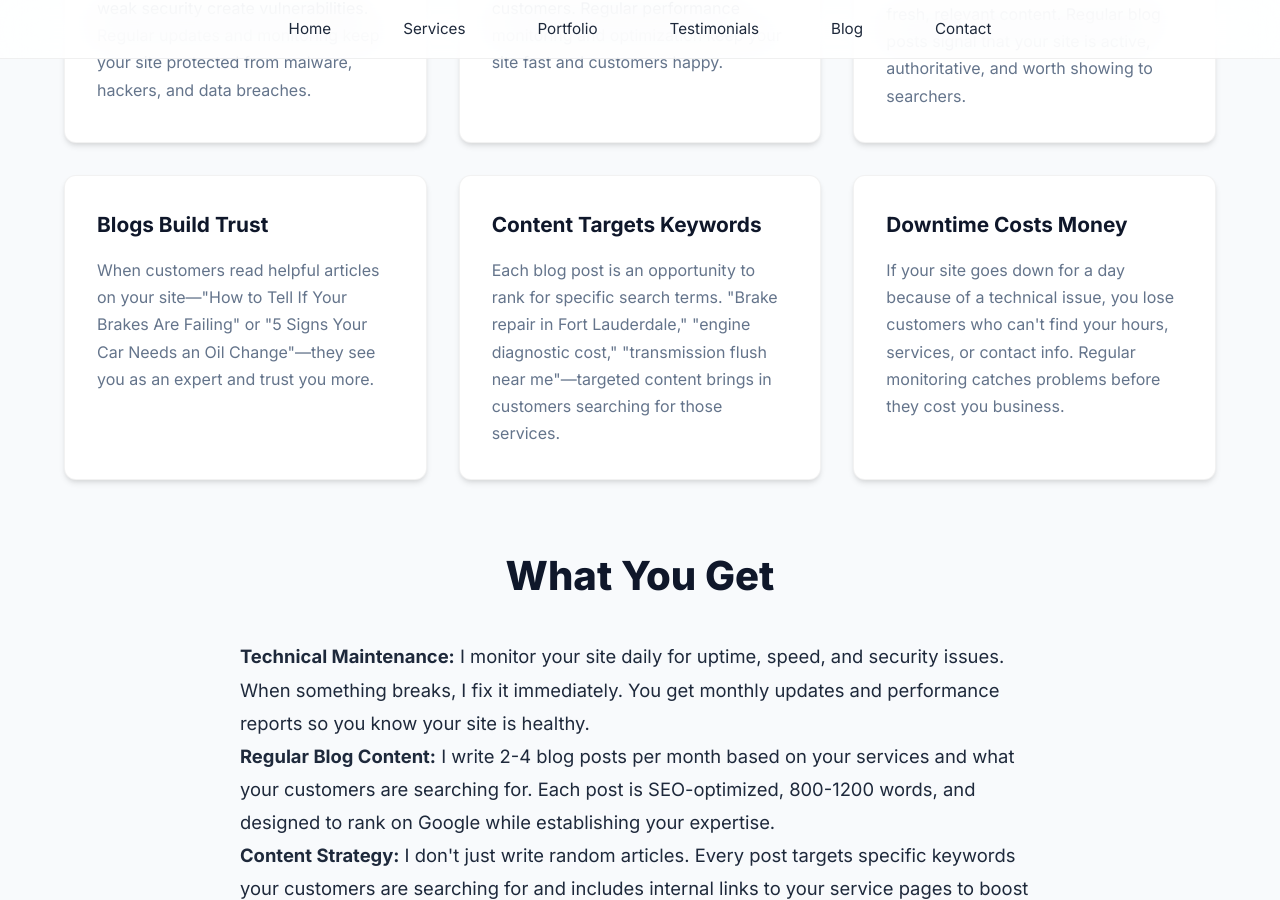
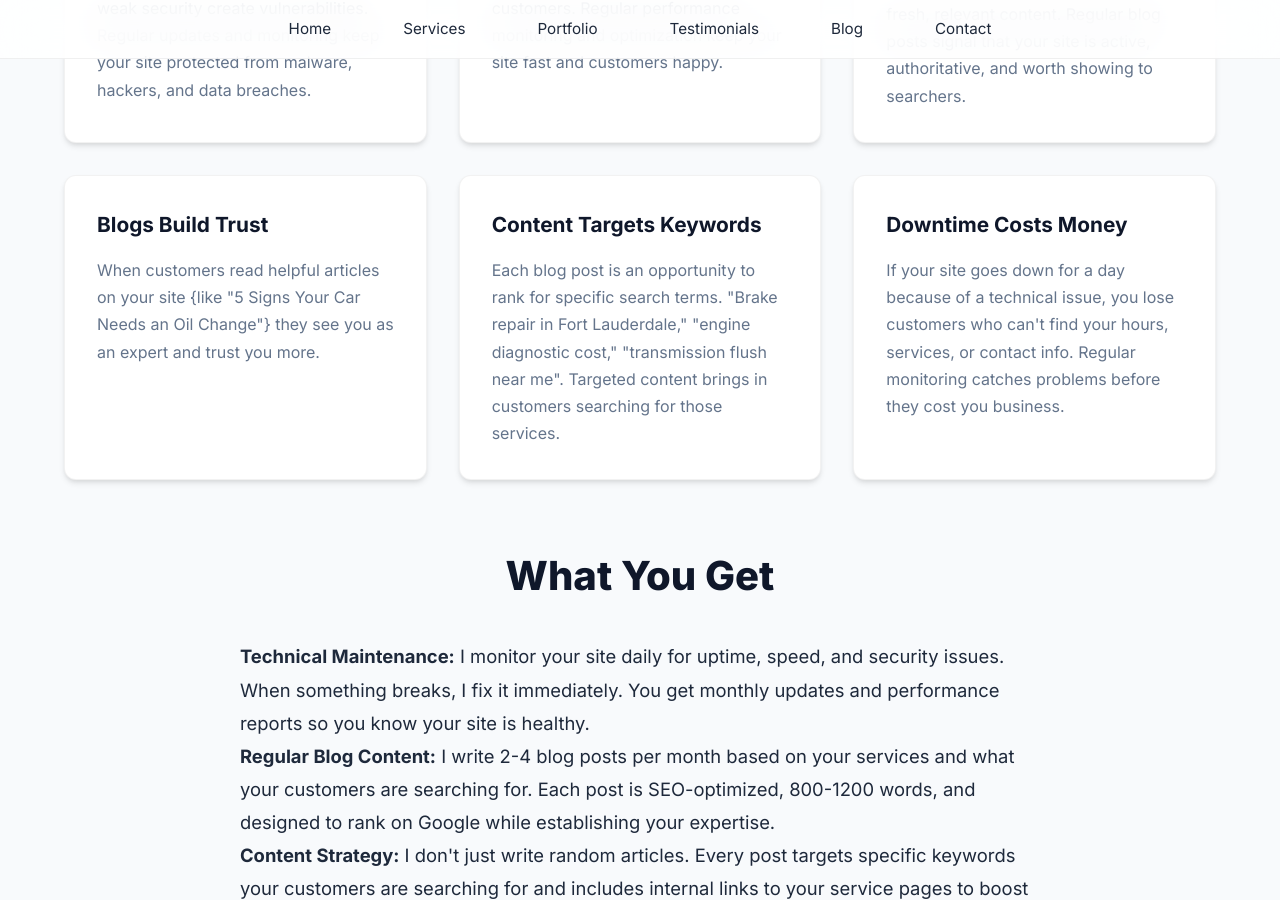
Before and after one commit to JamesBrownR/MeetingSurge, a Jekyll site: the page built from services/maintenance/index.html, in a window 1280 px wide and 900 px high, scrolled down 1850 px. Built offline with Jekyll 4.4.1, drawn with Linux system fonts in a browser that asks for light colours; some of the changed text lies outside the part shown.

Commit message:
Update index.html

```diff
--- a/services/maintenance/index.html
+++ b/services/maintenance/index.html
@@ -222,7 +222,7 @@ description: Keep your auto shop website secure, fast, and ranking with professi
 
     <p>Most shop owners don't have time to update their website, write blog posts, or keep up with technical changes. So their sites get slow, outdated, and buried in search results while competitors with fresh content rank higher and get more calls.</p>
 
-    <p>I handle everything—security patches, performance monitoring, technical updates, and regular blog posts that boost your SEO and establish you as an expert. You focus on fixing cars. I make sure your website keeps bringing in customers.</p>
+    <p>I handle everything. Security patches, performance monitoring, technical updates, and regular blog posts that boost your SEO and establish you as an expert. You focus on fixing cars. I make sure your website keeps bringing in customers.</p>
   </div>
 
   <div class="warning-box">
@@ -283,12 +283,12 @@ description: Keep your auto shop website secure, fast, and ranking with professi
 
     <div class="feature-card">
       <h3>Blogs Build Trust</h3>
-      <p>When customers read helpful articles on your site—"How to Tell If Your Brakes Are Failing" or "5 Signs Your Car Needs an Oil Change"—they see you as an expert and trust you more.</p>
+      <p>When customers read helpful articles on your site {like "5 Signs Your Car Needs an Oil Change"} they see you as an expert and trust you more.</p>
     </div>
 
     <div class="feature-card">
       <h3>Content Targets Keywords</h3>
-      <p>Each blog post is an opportunity to rank for specific search terms. "Brake repair in Fort Lauderdale," "engine diagnostic cost," "transmission flush near me"—targeted content brings in customers searching for those services.</p>
+      <p>Each blog post is an opportunity to rank for specific search terms. "Brake repair in Fort Lauderdale," "engine diagnostic cost," "transmission flush near me". Targeted content brings in customers searching for those services.</p>
     </div>
 
     <div class="feature-card">
```
